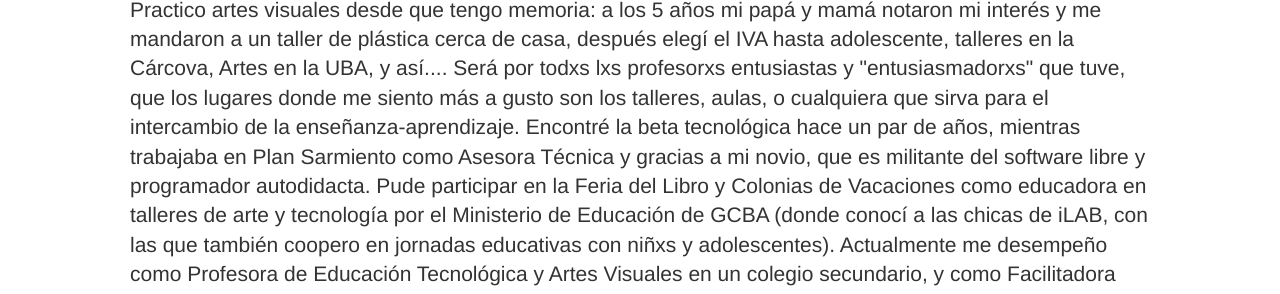
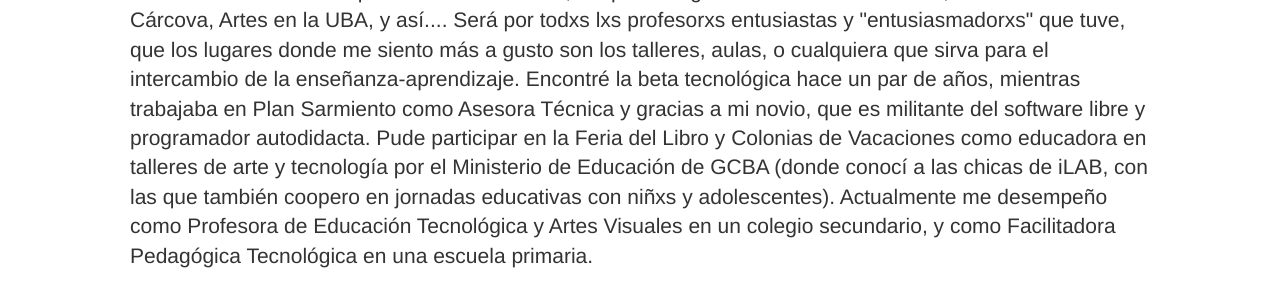
Before and after one commit to moropisa/cv-online, a plain HTML site: page index.html in a window 1280 px wide. Shown: the part 260-554 px from the top of the page. Drawn offline with nearby package versions, Linux system fonts and the light colour scheme; a script that the page names is missing.

Commit message:
borrador

```diff
--- a/css/styles.css
+++ b/css/styles.css
@@ -17,6 +17,7 @@
 
 .jumbotron {
     background-color: #fff;
+    padding: 0px 0px 0px 0px;
 
 }
 
```
